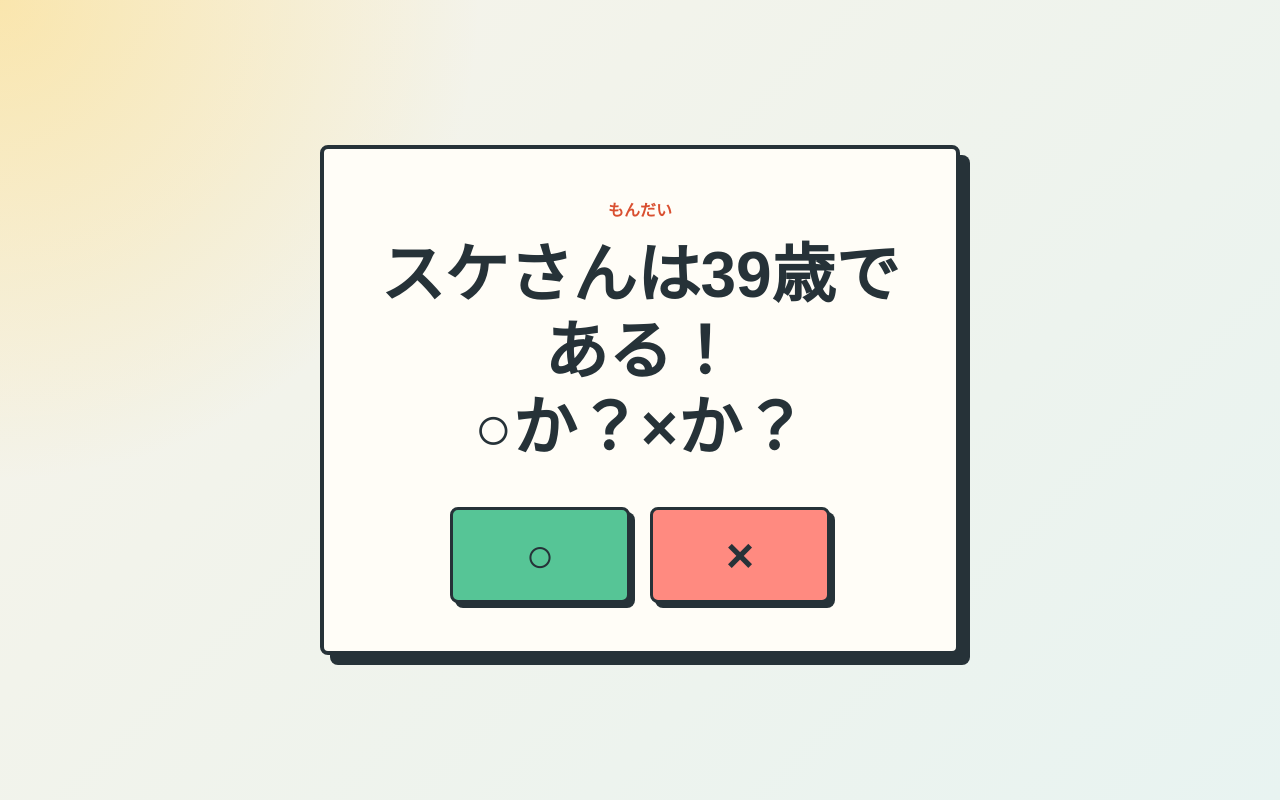
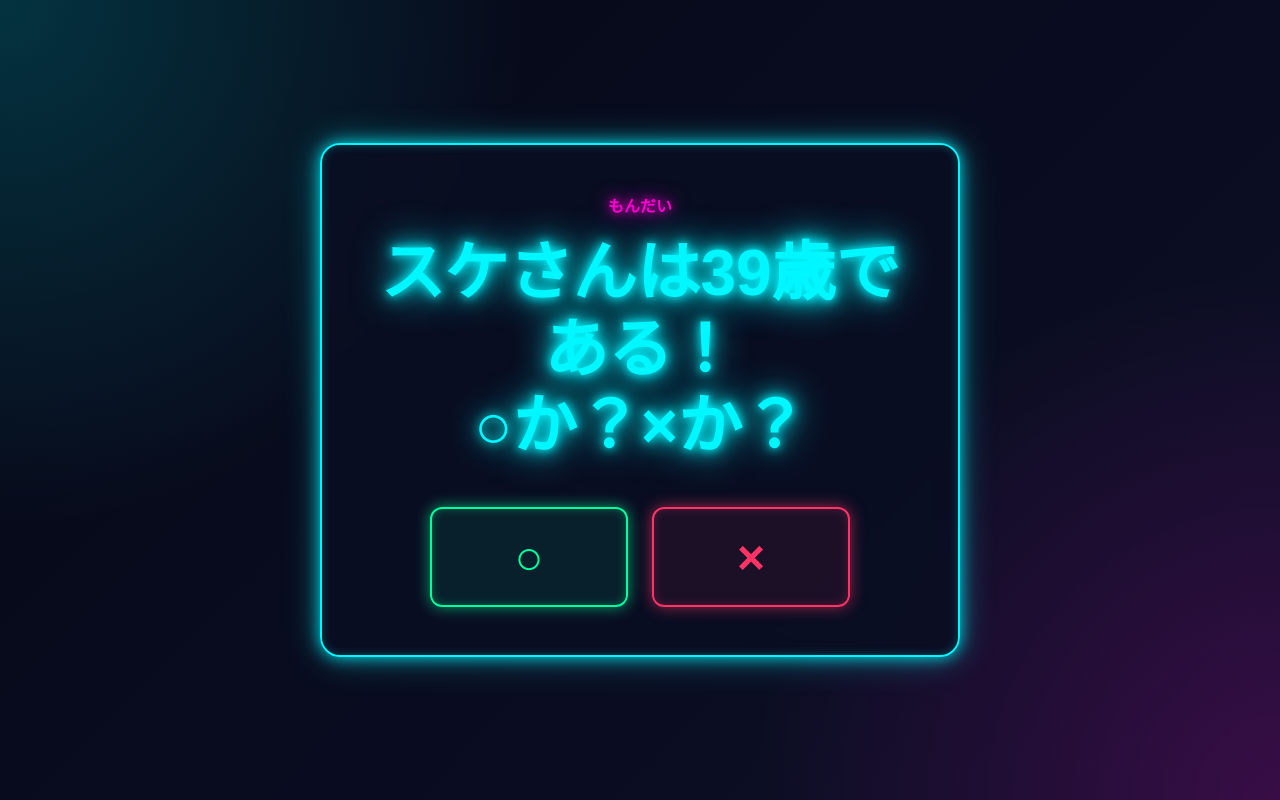
Before and after one commit to kanekokuma/sukesan, a Django app: template quiz/templates/quiz/quiz.html in a window 1280 px wide. Run offline with Django 5.2, Linux system fonts and the light colour scheme; the template is opened without the code that fills it, so the values that code supplies are empty.

Commit message:
Update style.css

```diff
--- a/quiz/static/quiz/style.css
+++ b/quiz/static/quiz/style.css
@@ -1,8 +1,20 @@
 :root {
-    color-scheme: light;
+    color-scheme: dark;
     font-family: "Hiragino Sans", "Yu Gothic", "Meiryo", sans-serif;
-    background: #f7f3e8;
-    color: #263238;
+
+    --bg: #050816;
+    --bg2: #0d1028;
+
+    --panel: rgba(10, 15, 35, 0.85);
+
+    --cyan: #00f7ff;
+    --pink: #ff00d4;
+    --purple: #8b5cf6;
+    --green: #00ff9d;
+    --red: #ff3366;
+
+    --text: #ffffff;
+    --border: #00f7ff;
 }
 
 * {
@@ -12,9 +24,18 @@
 body {
     margin: 0;
     min-height: 100vh;
+    color: var(--text);
+
     background:
-        radial-gradient(circle at top left, rgba(255, 205, 64, 0.35), transparent 30rem),
-        linear-gradient(135deg, #f7f3e8 0%, #e8f3f1 100%);
+        radial-gradient(circle at top left,
+            rgba(0,247,255,.18),
+            transparent 35%),
+        radial-gradient(circle at bottom right,
+            rgba(255,0,212,.18),
+            transparent 35%),
+        linear-gradient(135deg,
+            var(--bg),
+            var(--bg2));
 }
 
 .screen {
@@ -27,100 +48,208 @@ body {
 .panel {
     width: min(100%, 640px);
     padding: 48px 32px;
-    border: 4px solid #263238;
-    border-radius: 8px;
-    background: #fffdf7;
-    box-shadow: 10px 10px 0 #263238;
+
+    background: var(--panel);
+    backdrop-filter: blur(10px);
+
+    border: 2px solid var(--border);
+    border-radius: 20px;
+
     text-align: center;
+
+    box-shadow:
+        0 0 15px rgba(0,247,255,.8),
+        0 0 35px rgba(0,247,255,.4),
+        inset 0 0 10px rgba(0,247,255,.25);
 }
 
 .eyebrow {
-    margin: 0 0 16px;
-    color: #d94f30;
+    margin: 0 0 18px;
+    color: var(--pink);
     font-size: 1rem;
-    font-weight: 700;
+    font-weight: bold;
+    text-shadow:
+        0 0 8px var(--pink),
+        0 0 20px var(--pink);
 }
 
 h1 {
     margin: 0;
     font-size: clamp(2rem, 6vw, 4rem);
     line-height: 1.2;
+
+    color: var(--cyan);
+
+    text-shadow:
+        0 0 10px var(--cyan),
+        0 0 20px var(--cyan),
+        0 0 40px var(--cyan);
 }
+
+/* ==========================
+   共通ボタン
+========================== */
 
 .button {
     display: inline-flex;
     align-items: center;
     justify-content: center;
-    min-height: 56px;
-    border: 3px solid #263238;
-    border-radius: 8px;
-    background: #ffcd40;
-    color: #263238;
-    font-size: 1.25rem;
-    font-weight: 700;
+
+    min-height: 58px;
+    min-width: 180px;
+
+    padding: 0 30px;
+
+    border-radius: 12px;
+    border: 2px solid var(--cyan);
+
+    background: rgba(0,247,255,.08);
+
+    color: var(--cyan);
+
+    font-size: 1.2rem;
+    font-weight: bold;
     text-decoration: none;
-    box-shadow: 5px 5px 0 #263238;
-    transition: transform 120ms ease, box-shadow 120ms ease;
+
+    cursor: pointer;
+
+    transition: .25s;
+
+    box-shadow:
+        0 0 12px rgba(0,247,255,.6),
+        inset 0 0 8px rgba(0,247,255,.25);
 }
 
 .button:hover {
-    transform: translate(2px, 2px);
-    box-shadow: 3px 3px 0 #263238;
+
+    transform: scale(1.06);
+
+    background: var(--cyan);
+    color: #00141d;
+
+    box-shadow:
+        0 0 18px var(--cyan),
+        0 0 40px var(--cyan),
+        0 0 80px var(--cyan);
 }
 
 .start-button {
     margin-top: 36px;
-    min-width: 180px;
-    padding: 0 28px;
 }
 
 .answer-buttons {
     display: grid;
-    grid-template-columns: repeat(2, minmax(120px, 1fr));
-    gap: 20px;
-    margin: 40px auto 0;
-    max-width: 380px;
+    grid-template-columns: repeat(2, minmax(120px,1fr));
+    gap: 24px;
+
+    margin: 42px auto 0;
+    max-width: 420px;
 }
 
 .answer-button {
-    min-height: 96px;
+    min-height: 100px;
     font-size: 3rem;
 }
 
+/* ○ボタン */
+
 .answer-button.correct {
-    background: #56c596;
+
+    background: rgba(0,255,157,.08);
+
+    border-color: var(--green);
+
+    color: var(--green);
+
+    box-shadow:
+        0 0 15px rgba(0,255,157,.6),
+        inset 0 0 10px rgba(0,255,157,.3);
 }
 
+.answer-button.correct:hover{
+
+    background: var(--green);
+    color: #00140d;
+
+    box-shadow:
+        0 0 20px var(--green),
+        0 0 40px var(--green),
+        0 0 70px var(--green);
+}
+
+/* ×ボタン */
+
 .answer-button.wrong {
-    background: #ff8a80;
+
+    background: rgba(255,51,102,.08);
+
+    border-color: var(--red);
+
+    color: var(--red);
+
+    box-shadow:
+        0 0 15px rgba(255,51,102,.6),
+        inset 0 0 10px rgba(255,51,102,.25);
+}
+
+.answer-button.wrong:hover{
+
+    background: var(--red);
+    color: white;
+
+    box-shadow:
+        0 0 20px var(--red),
+        0 0 40px var(--red),
+        0 0 70px var(--red);
 }
 
 .message {
-    margin: 24px 0 0;
+
+    margin-top: 28px;
+
     font-size: 1.35rem;
-    font-weight: 700;
+
+    color: white;
+
+    text-shadow:
+        0 0 10px white;
 }
 
 .return-note {
-    margin: 16px 0 0;
-    color: #52636b;
+
+    margin-top: 16px;
+
+    color: #9edfff;
+
+    text-shadow:
+        0 0 8px #00f7ff;
 }
 
 .correct-result h1 {
-    color: #18895a;
+
+    color: var(--green);
+
+    text-shadow:
+        0 0 15px var(--green),
+        0 0 40px var(--green);
 }
 
 .wrong-result h1 {
-    color: #c93d35;
+
+    color: var(--red);
+
+    text-shadow:
+        0 0 15px var(--red),
+        0 0 40px var(--red);
 }
 
-@media (max-width: 520px) {
-    .panel {
-        padding: 36px 20px;
-        box-shadow: 6px 6px 0 #263238;
+@media (max-width:520px){
+
+    .panel{
+        padding:36px 20px;
     }
 
-    .answer-buttons {
-        grid-template-columns: 1fr;
+    .answer-buttons{
+        grid-template-columns:1fr;
     }
 }
```
